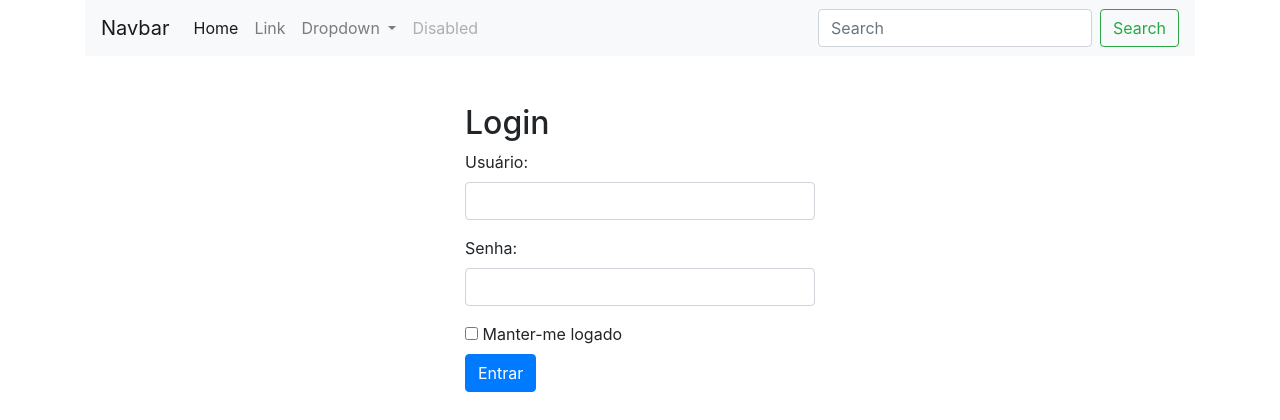
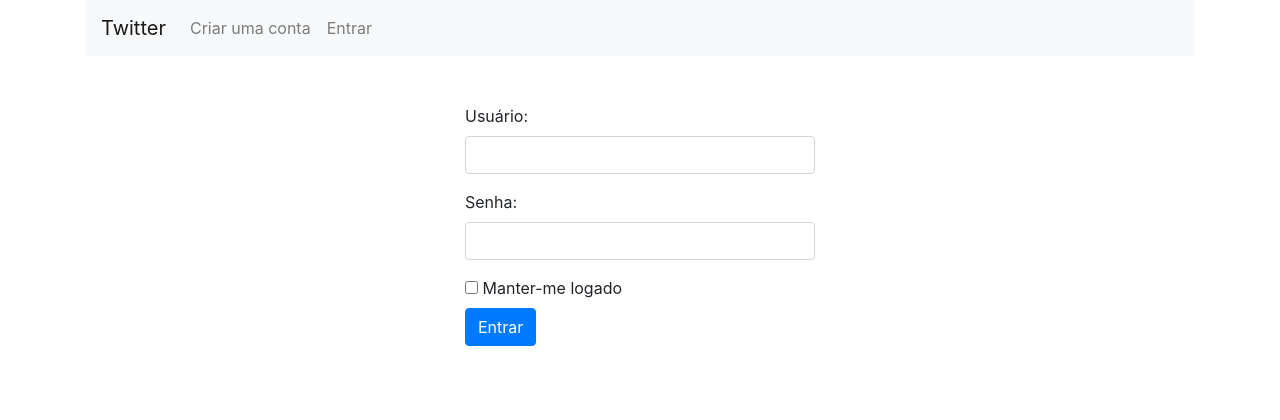
Before and after one commit to luanoliveira/twitter-flask, a Flask app: page /login in a window 1280 px wide. Shown: the top 420 px of the page. Run offline with Flask 2, Linux system fonts and the light colour scheme; some libraries are stand-ins or nearby versions.

Commit message:
fix layout and add singup route

```diff
--- a/app/controllers/default.py
+++ b/app/controllers/default.py
@@ -1,6 +1,6 @@
 from app import app, db, login_manager
 from app.models.tables import User, Post
-from flask import render_template, flash, redirect, url_for
+from flask import render_template, flash, redirect, url_for, request
 from flask_login import login_user, logout_user
 
 from app.models.forms import LoginForm
@@ -23,22 +23,27 @@ def index():
 
 @app.route('/login', methods=['GET', 'POST'])
 def login():
-    form = LoginForm()
+    form = LoginForm(request.form)
 
-    if form.validate_on_submit():
-        user = User.query.filter_by(username=form.username.data).first()
+    if request.method == 'POST':
+        if form.validate():
+            user = User.query.filter_by(username=form.username.data).first()
 
-        if user and user.password == form.password.data:
-            login_user(user)
-            flash('Logged in successfully.')
-            return redirect(url_for('index'))
+            if user and user.password == form.password.data:
+                login_user(user, form.remember_me.data)
+                flash(dict(type='success', message='Login realizado com sucesso'))
+                return redirect(url_for('index'))
+            else:
+                flash(dict(type='danger', message='Login inválido'))
         else:
-            flash('Invalid Login.')
-    else:
-        print(form.errors)
+            flash(dict(type='danger', message='Dados inválidos'))
 
     return render_template('login.html',
         form=form)
+
+@app.route('/singup')
+def singup():
+    return render_template('singup.html')
 
 @app.route('/logout')
 def logout():
--- a/app/models/forms.py
+++ b/app/models/forms.py
@@ -1,8 +1,18 @@
-from flask_wtf import FlaskForm
+from wtforms import Form
 from wtforms import StringField, PasswordField, BooleanField
-from wtforms.validators import DataRequired
+from wtforms.validators import DataRequired, EqualTo, Email
 
-class LoginForm(FlaskForm):
+class BaseForm(Form):
+    class Meta:
+        locales = ['pt']
+
+class LoginForm(BaseForm):
     username = StringField('username', validators=[DataRequired()])
     password = PasswordField('password', validators=[DataRequired()])
     remember_me = BooleanField('remember_me')
+
+class SingupForm(BaseForm):
+    username = StringField('username', validators=[DataRequired()])
+    email = StringField('email', validators=[DataRequired(), Email()])
+    password = PasswordField('password', validators=[DataRequired()])
+    password_confirm = PasswordField('password_confirm', validators=[EqualTo('password')])
--- a/app/templates/layouts/default.html
+++ b/app/templates/layouts/default.html
@@ -11,57 +11,47 @@
 <body>
     <div class="container">
         <nav class="navbar navbar-expand-lg navbar-light bg-light">
-            <a class="navbar-brand" href="#">Navbar</a>
+            <a class="navbar-brand" href="{{ url_for('index') }}">Twitter</a>
+
             <button class="navbar-toggler" type="button" data-toggle="collapse" data-target="#navbarSupportedContent" aria-controls="navbarSupportedContent" aria-expanded="false" aria-label="Toggle navigation">
                 <span class="navbar-toggler-icon"></span>
             </button>
 
             <div class="collapse navbar-collapse" id="navbarSupportedContent">
                 <ul class="navbar-nav mr-auto">
-                <li class="nav-item active">
-                    <a class="nav-link" href="#">Home <span class="sr-only">(current)</span></a>
-                </li>
-                <li class="nav-item">
-                    <a class="nav-link" href="#">Link</a>
-                </li>
-                <li class="nav-item dropdown">
-                    <a class="nav-link dropdown-toggle" href="#" id="navbarDropdown" role="button" data-toggle="dropdown" aria-haspopup="true" aria-expanded="false">
-                    Dropdown
-                    </a>
-                    <div class="dropdown-menu" aria-labelledby="navbarDropdown">
-                    <a class="dropdown-item" href="#">Action</a>
-                    <a class="dropdown-item" href="#">Another action</a>
-                    <div class="dropdown-divider"></div>
-                    <a class="dropdown-item" href="#">Something else here</a>
-                    </div>
-                </li>
-                <li class="nav-item">
-                    <a class="nav-link disabled" href="#" tabindex="-1" aria-disabled="true">Disabled</a>
-                </li>
+                    {% if not current_user.is_authenticated %}
+                    <li class="nav-item">
+                        <a class="nav-link" href="{{ url_for('singup') }}">Criar uma conta</a>
+                    </li>
+                    <li class="nav-item">
+                        <a class="nav-link" href="{{ url_for('login') }}">Entrar</a>
+                    </li>
+                    {% endif %}
                 </ul>
-                <form class="form-inline my-2 my-lg-0">
-                <input class="form-control mr-sm-2" type="search" placeholder="Search" aria-label="Search">
-                <button class="btn btn-outline-success my-2 my-sm-0" type="submit">Search</button>
-                </form>
+
+                {% if current_user.is_authenticated %}
+                <div class="form-inline my-2 my-lg-0">
+                    <span class="mr-2">{{ current_user.username }}</span>
+                    <a href="{{ url_for('logout') }}" class="btn btn-sm btn-secondary">Sair</a>
+                </div>
+                {% endif %}
             </div>
         </nav>
 
-        {% if current_user.is_authenticated %}
-        <p>{{ current_user.username }}</p>
-        <a href="{{ url_for('logout') }}" class="btn btn-sm btn-secondary">Sair</a>
-        {% endif %}
+        <div class="py-5">
 
-        <div class="py-5">
             {% with messages = get_flashed_messages() %}
             {% if messages %}
-                <ul class="alert alert-info">
                 {% for message in messages %}
-                <li>{{ message }}</li>
+                <div class="alert alert-{{ message.type }}">
+                    {{ message.message }}
+                    <button type="button" class="close" data-dismiss="alert" aria-label="Close">
+                        <span aria-hidden="true">&times;</span>
+                    </button>
+                </div>
                 {% endfor %}
-                </ul>
             {% endif %}
             {% endwith %}
-
             {% block content %}{% endblock %}
         </div>
     </div>
--- a/app/templates/login.html
+++ b/app/templates/login.html
@@ -3,22 +3,20 @@
 {% block content %}
 <div class="row justify-content-md-center">
     <div class="col-12 col-md-4">
-        <h2>Login</h2>
-
         <form action="" method="post" novalidate>
             {{ form.csrf_token }}
 
             <div class="form-group">
-                <label>Usuário:</label>
-                {{ form.username(class='form-control') }}
+                <label for="username">Usuário:</label>
+                {{ form.username(class='form-control', id='username') }}
                 {% if form.errors.username %}
                 <small class="text-danger">{{ form.errors.username|first }}</small>
                 {% endif %}
             </div>
 
             <div class="form-group">
-                <label>Senha:</label>
-                {{ form.password(class='form-control') }}
+                <label for="password">Senha:</label>
+                {{ form.password(class='form-control', id='password') }}
                 {% if form.errors.password %}
                 <small class="text-danger">{{ form.errors.password|first }}</small>
                 {% endif %}
--- /dev/null
+++ b/app/templates/singup.html
@@ -0,0 +1,5 @@
+{% extends "layouts/default.html" %}
+
+{% block content %}
+    <h2>Singup</h2>
+{% endblock %}
```
Also changed, not shown: app/static/imgs/logo.png (added).
